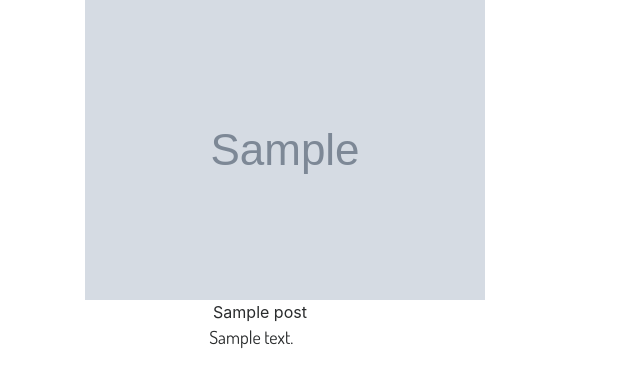
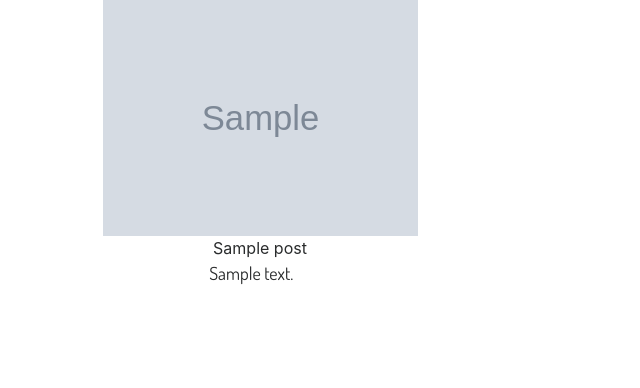
Before and after one commit to JYlag/website, a Flask app: page /portfolio in a window 1280 px wide. Shown: the part 54-442 px from the top of the page, without its empty margins (0-640 px from the left). Run offline with Flask 2, Linux system fonts and the light colour scheme; tables that the repository leaves empty hold one stand-in row (values such as "Sample post"); grey boxes marked "Sample" are stand-in pictures; some libraries are stand-ins or nearby versions.

Commit message:
Added Styling to Portfolio page

```diff
--- a/static/mobileFirst.css
+++ b/static/mobileFirst.css
@@ -68,9 +68,19 @@
     padding: 5vh 20px;
 }
 
-.post {
+post {
+    height: 300px;
+}
+
+.post_elements {
     display: block;
 }
+
+.portfolioPics {
+    width: 90%;
+    text-align: center;
+}
+
 /* navigation bar */
 nav ul a {
     font-family: Nunito;
--- a/static/style.css
+++ b/static/style.css
@@ -121,7 +121,8 @@
     .portfolioPics {
         max-width: 20vw;
         min-width: 225px;
-        height: auto;
+        height: 300px;
+        width: 300px;
         text-align: center;
     }
 
--- a/templates/portfolio.html
+++ b/templates/portfolio.html
@@ -6,15 +6,17 @@
             <div class="row">
             {% if posts %}
             {% for post in posts %}
-                <div class="col-sm-4" style="text-align: center; height: 300px;">
+                <div class="col-sm-4" style="text-align: center;">
                     <div class="post">
+                        <div class="post_elements">
                             <img class="portfolioPics" src="{{ url_for('static', filename='images/' + post.image_path ) }}">
                         </div>
-                    <div class="post">
+                        <div class="post_elements">
                             <a>{{ post.title }}</a>
                         </div>
-                    <div class="post">
+                        <div class="post_elements">
                             <p>{{ post.summary }}</p>
+                        </div>
                     </div>
                 </div>
             {% endfor %}
@@ -29,15 +31,17 @@
             <div class="row">
             {% if posts %}
                 {% for post in posts %}
-                    <div class="col-sm-4" style="text-align: center; height: 300px;">
+                    <div class="col-sm-4" style="text-align: center;">
                         <div class="post">
+                            <div class="post_elements">
                                 <img class="portfolioPics" src="{{ url_for('static', filename='images/' + post.image_path ) }}">
                             </div>
-                        <div class="post">
+                            <div class="post_elements">
                                 <a>{{ post.title }}</a>
                             </div>
-                        <div class="post">
+                            <div class="post_elements">
                                 <p>{{ post.summary }}</p>
+                            </div>
                         </div>
                     </div>
                 {% endfor %}
```
Also changed, not shown: static/images/Pachinko.png (added). Lines whose indentation alone changed are shown as unchanged.
